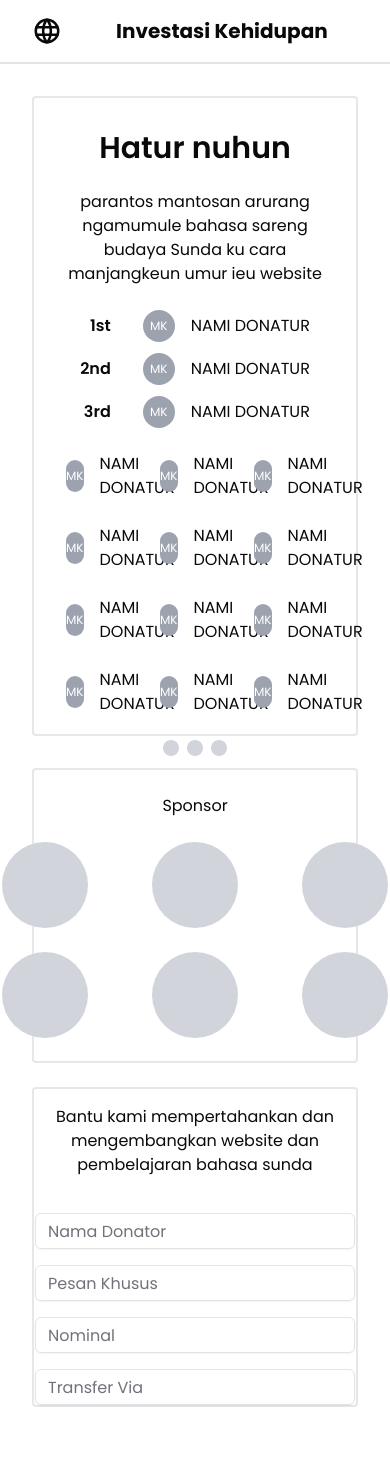
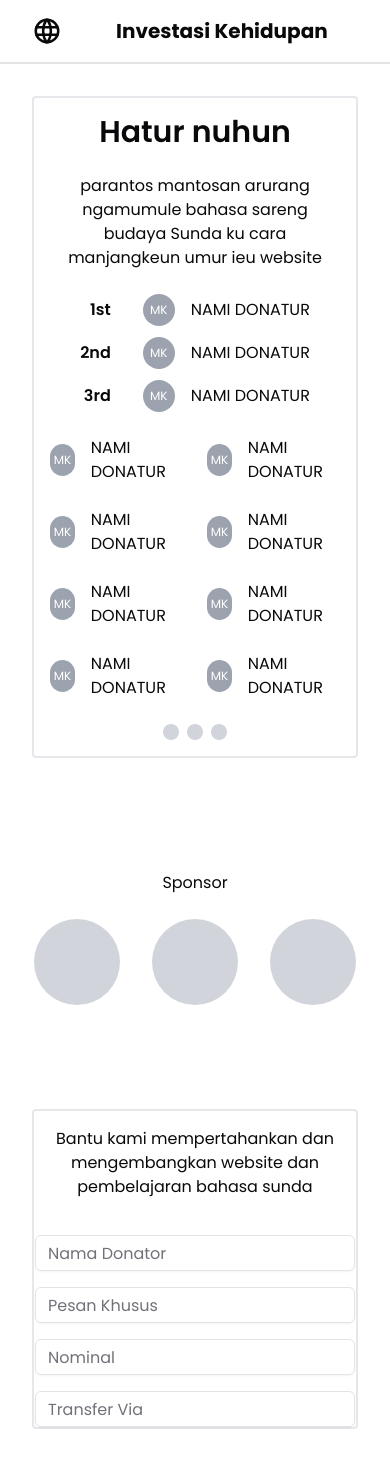
Before and after one commit to sipalingoding/Web-Sunda, a Next.js app: page /donasi in a window 390 px wide. Before the commit the page ends 1439 px from the top, so only its background shows below. Built offline with nearby package versions, Linux system fonts and the light colour scheme.

Commit message:
fixing responsive homepage and donasi page

```diff
--- a/app/donasi/page.tsx
+++ b/app/donasi/page.tsx
@@ -4,7 +4,7 @@ import React from "react";
 function DonasiPage() {
   return (
     <div className="container flex flex-col md:grid md:grid-cols-2 gap-8 mt-8 mb-8">
-      <div className="border-2 w-full border-gray-200 h-[640px] rounded-sm p-8 flex flex-col gap-6 items-center">
+      <div className="border-2 w-full border-gray-200 h-full md:h-[640px] rounded-sm p-4 md:p-8 flex flex-col gap-6 items-center">
         <h1 className="font-semibold text-3xl">Hatur nuhun</h1>
         <span className="text-center">
           parantos mantosan arurang ngamumule bahasa sareng budaya Sunda ku cara
@@ -39,7 +39,7 @@ function DonasiPage() {
             </span>
           </div>
         </div>
-        <div className="grid grid-cols-3 gap-6">
+        <div className="grid grid-cols-2 md:grid-cols-3 gap-6">
           <div className="flex flex-col gap-6">
             <span className="flex gap-4 items-center">
               <div className="w-8 h-8 rounded-full bg-gray-400 flex justify-center items-center">
@@ -92,7 +92,7 @@ function DonasiPage() {
               <span>NAMI DONATUR</span>
             </span>
           </div>
-          <div className="flex flex-col gap-6">
+          <div className="md:flex md:flex-col gap-6 hidden">
             <span className="flex gap-4 items-center">
               <div className="w-8 h-8 rounded-full bg-gray-400 flex justify-center items-center">
                 <span className="text-white text-xs">MK</span>
@@ -126,14 +126,14 @@ function DonasiPage() {
         </div>
       </div>
       <div className="w-full flex flex-col gap-6">
-        <div className="flex flex-col justify-center items-center border-2 border-gray-200 rounded-sm h-[295px] p-6 gap-6">
+        <div className="flex flex-col justify-center items-center md:border-2 md:border-gray-200 rounded-sm h-[295px] p-2 gap-6">
           <span className="font-medium">Sponsor</span>
-          <div className="flex justify-center gap-16">
+          <div className="flex justify-center gap-8 md:gap-16">
             <div className="h-[86px] w-[86px] bg-gray-300 rounded-full"></div>
             <div className="h-[86px] w-[86px] bg-gray-300 rounded-full"></div>
             <div className="h-[86px] w-[86px] bg-gray-300 rounded-full"></div>
           </div>
-          <div className="flex justify-center gap-16">
+          <div className="hidden md:flex justify-center gap-16">
             <div className="h-[86px] w-[86px] bg-gray-300 rounded-full"></div>
             <div className="h-[86px] w-[86px] bg-gray-300 rounded-full"></div>
             <div className="h-[86px] w-[86px] bg-gray-300 rounded-full"></div>
--- a/app/page.tsx
+++ b/app/page.tsx
@@ -2,10 +2,8 @@ import { GrAnnounce } from "react-icons/gr";
 
 export default function Home() {
   return (
-    <div className="flex justify-center items-center">
-      <div className="flex flex-shrink-0 justify-center items-center h-[700px] w-full bg-gray-100 rounded-sm">
-        <GrAnnounce size={68} color="gray" />
-      </div>
+    <div className="flex justify-center items-center w-full h-screen md:h-[90vh] bg-gray-100">
+      <GrAnnounce size={68} color="gray" />
     </div>
   );
 }
```
